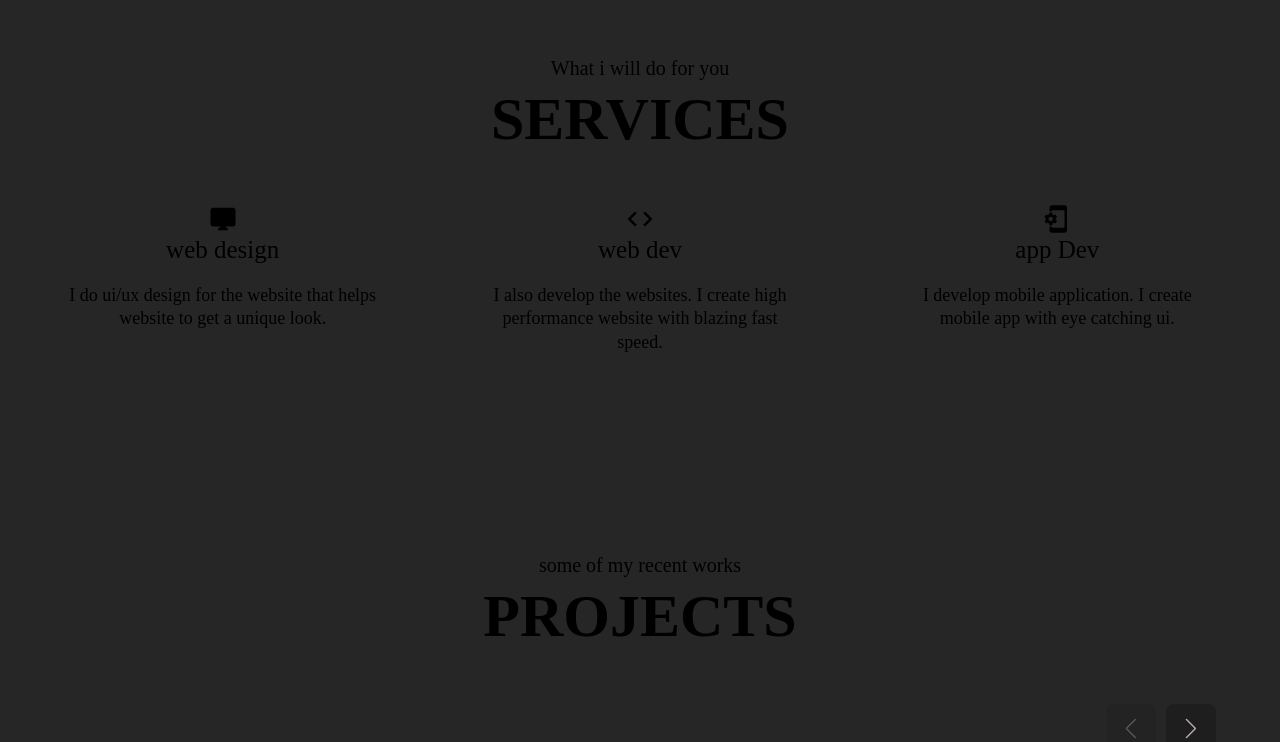
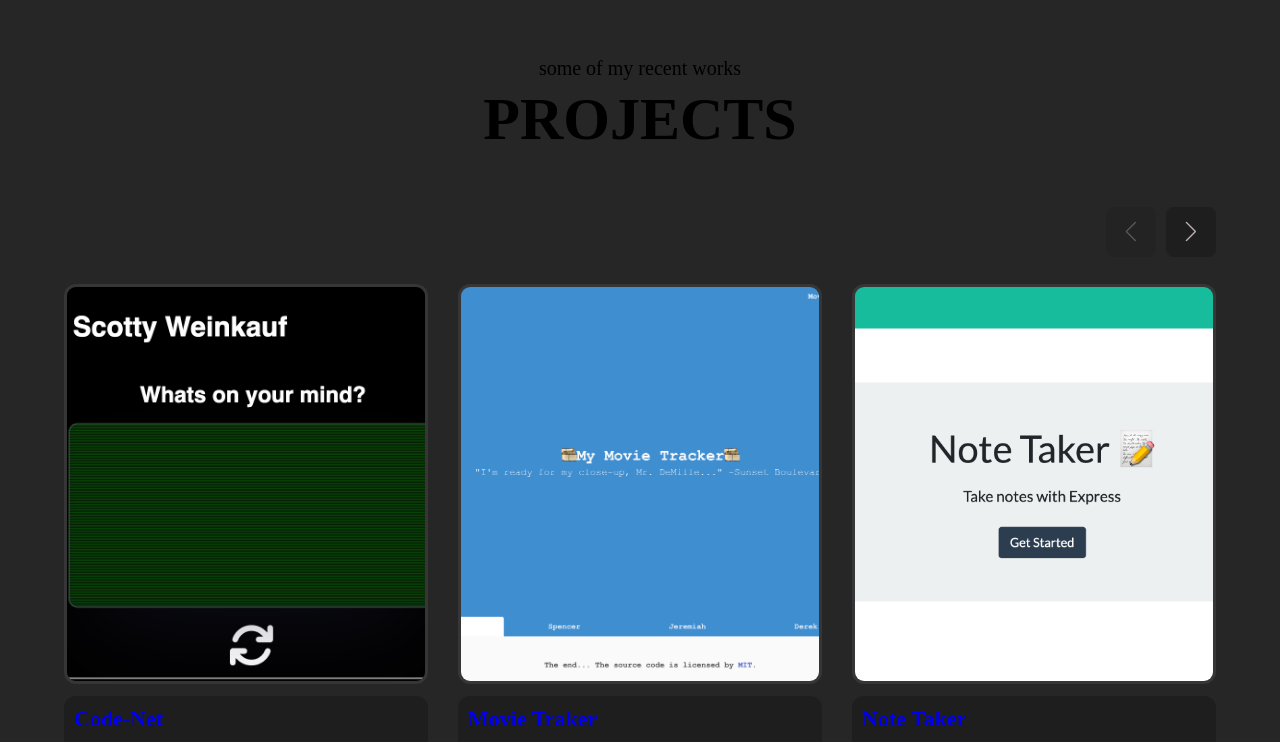
Before and after one commit to sweinkauf/Portfolio2.0, a React (Create React App) app: page / in a window 1280 px wide. Shown: the part 1821-2563 px from the top of the page. Built offline with nearby package versions, Linux system fonts and the light colour scheme.

Commit message:
deleted/cleaned up, added resume

```diff
--- a/src/components/HeroSection.js
+++ b/src/components/HeroSection.js
@@ -2,7 +2,7 @@ import React from 'react';
 import styled from 'styled-components';
 import HeroImg from '../assets/images/IMG_9926.JPG';
 import Button from './Button';
-import PText from './PText';
+
 
 const HeroStyles = styled.div`
   .hero {
--- a/src/components/ServicesSection.js
+++ /dev/null
@@ -1,51 +0,0 @@
-import React from 'react';
-import { MdDesktopMac, MdCode, MdPhonelinkSetup } from 'react-icons/md';
-import styled from 'styled-components';
-import SectionTitle from './SectionTitle';
-import ServicesSectionItem from './ServicesSectionItem';
-
-const ServicesItemsStyles = styled.div`
-  padding: 10rem 0;
-  .services__allItems {
-    display: flex;
-    gap: 10rem;
-    justify-content: space-between;
-    margin-top: 5rem;
-  }
-  @media only screen and (max-width: 768px) {
-    .services__allItems {
-      flex-direction: column;
-      max-width: 350px;
-      margin: 0 auto;
-      margin-top: 5rem;
-      gap: 5rem;
-    }
-  }
-`;
-
-export default function ServicesSection() {
-  return (
-    <ServicesItemsStyles>
-      <div className="container">
-        <SectionTitle subheading="What i will do for you" heading="Services" />
-        <div className="services__allItems">
-          <ServicesSectionItem
-            icon={<MdDesktopMac />}
-            title="web design"
-            desc="I do ui/ux design for the website that helps website to get a unique look."
-          />
-          <ServicesSectionItem
-            icon={<MdCode />}
-            title="web dev"
-            desc="I also develop the websites. I create high performance website with blazing fast speed."
-          />
-          <ServicesSectionItem
-            icon={<MdPhonelinkSetup />}
-            title="app Dev"
-            desc="I develop mobile application. I create mobile app with eye catching ui. "
-          />
-        </div>
-      </div>
-    </ServicesItemsStyles>
-  );
-}
--- a/src/components/ServicesSectionItem.js
+++ /dev/null
@@ -1,34 +0,0 @@
-import React from 'react';
-import { MdDesktopMac } from 'react-icons/md';
-import styled from 'styled-components';
-import PText from './PText';
-
-const ItemStyles = styled.div`
-  text-align: center;
-  .servicesItem__icon {
-    svg {
-      width: 3rem;
-    }
-  }
-  .servicesItem__title {
-    font-size: 2.5rem;
-    font-family: 'Montserrat SemiBold';
-  }
-  .para {
-    margin-top: 2rem;
-  }
-`;
-
-export default function ServicesSectionItem({
-  icon = <MdDesktopMac />,
-  title = 'Web Design',
-  desc = "Lorem Ipsum is simply dummy text of the printing and typesetting industry. Lorem Ipsum has been the industry's ok",
-}) {
-  return (
-    <ItemStyles className="servicesItem">
-      <div className="servicesItem__icon">{icon}</div>
-      <div className="servicesItem__title">{title}</div>
-      <PText>{desc}</PText>
-    </ItemStyles>
-  );
-}
--- a/src/pages/About.js
+++ b/src/pages/About.js
@@ -5,6 +5,7 @@ import Button from '../components/Button';
 import AboutImg from '../assets/images/IMG_9926.JPG';
 import AboutInfoItem from '../components/AboutInfoItem';
 import ContactBanner from '../components/ContactBanner';
+import Resume from '../assets/resume/resume.pdf'
 
 const AboutPageStyles = styled.div`
   padding: 20rem 0 10rem 0;
@@ -94,7 +95,10 @@ export default function About() {
                   I looking forward to the journey of coding
                 </PText>
               </div>
-              <Button btnText="Download CV" btnLink="#" />
+              <Button btnText="Download Resume" path='' />
+              <a href={Resume} download className="download">
+                Download Resume
+              </a>
             </div>
             <div className="right">
               <img src={AboutImg} alt="me" />
--- a/src/pages/Home.js
+++ b/src/pages/Home.js
@@ -1,6 +1,5 @@
 import React from 'react';
 import AboutSection from '../components/AboutSection';
-import ServicesSection from '../components/ServicesSection';
 import ProjectsSection from '../components/ProjectsSection';
 import ContactBanner from '../components/ContactBanner';
 import HeroSection from '../components/HeroSection';
@@ -10,7 +9,6 @@ export default function Home() {
     <div>
       <HeroSection />
       <AboutSection />
-      <ServicesSection />
       <ProjectsSection />
       <ContactBanner />
     </div>
```
Also changed, not shown: 1 other file (tests, documents, lock files or other folders).
